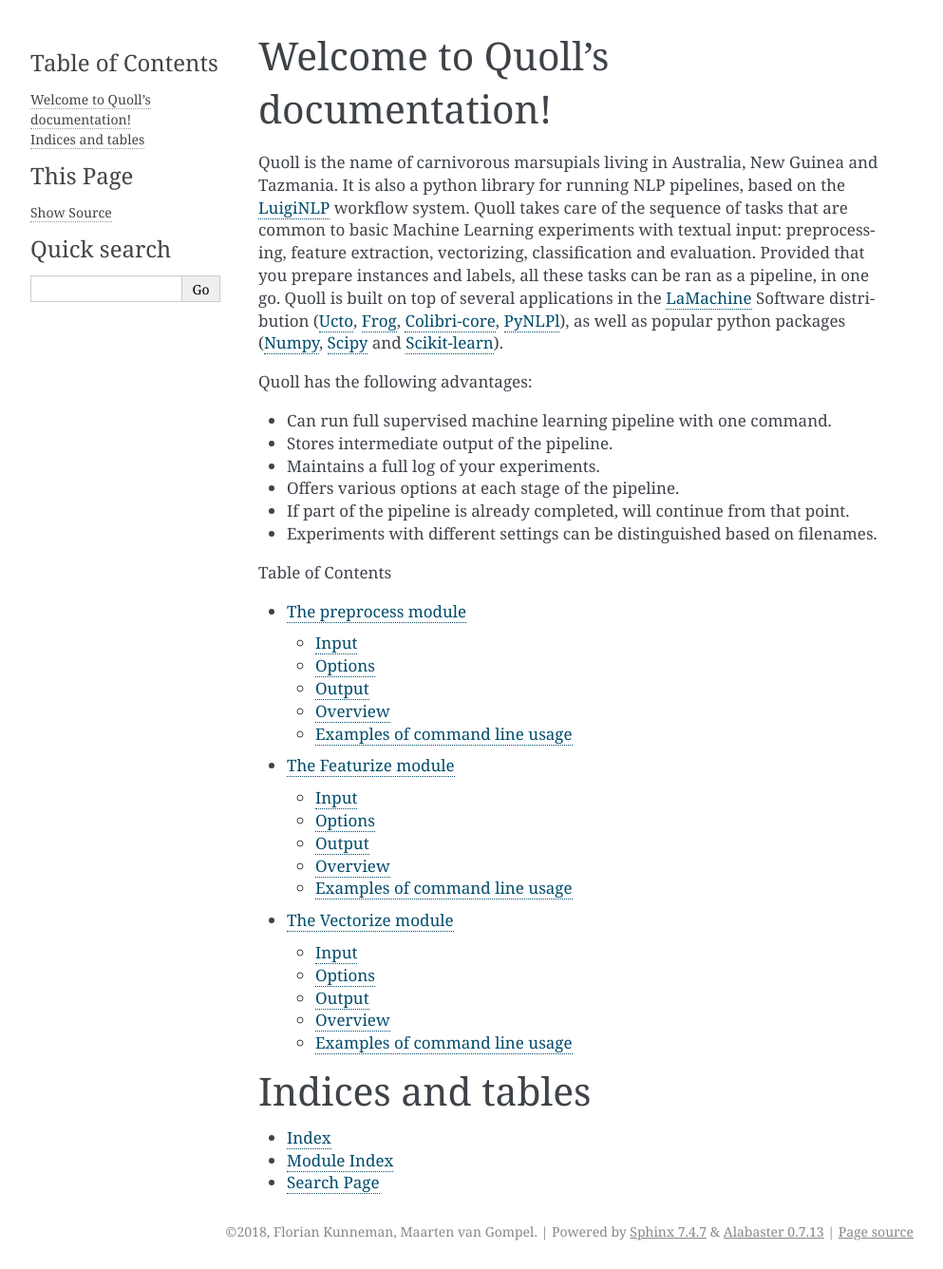
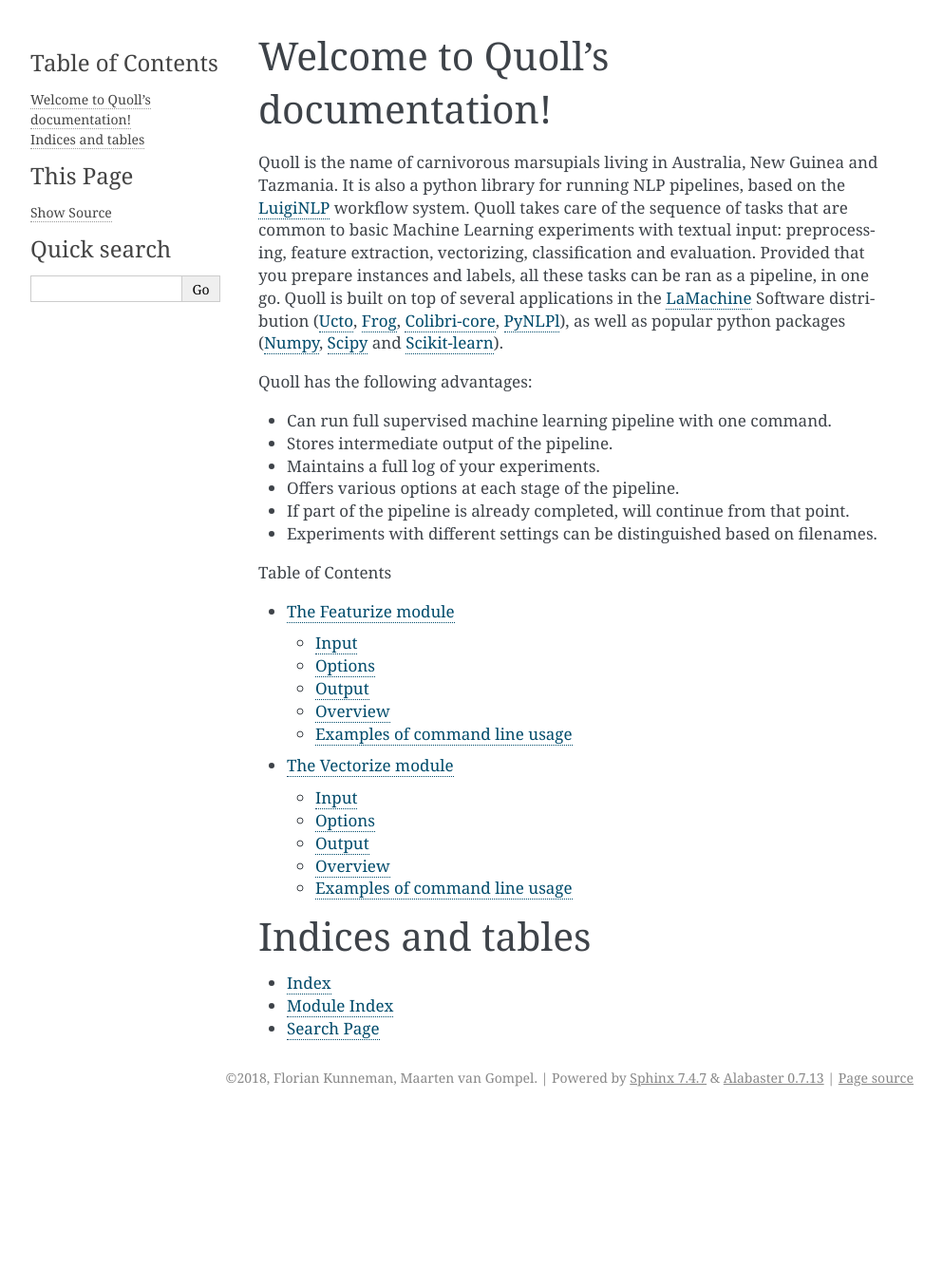
Before and after one commit to LanguageMachines/quoll, a Sphinx documentation site: the page built from docs/source/index.rst, in a window 1280 px wide. Shown: the whole page at 95% size, without its empty margins (148-1141 px from the left). Built offline with Sphinx 7.4.7, drawn with Linux system fonts in a browser that asks for light colours; after the commit the page ends 1174 px from its top, so only the background shows below that; some of the changed lines change nothing that is shown.

Commit message:
Update preprocess.rst
transferred documentation to code

```diff
--- a/docs/source/pipeline/preprocess.rst
+++ b/docs/source/pipeline/preprocess.rst
@@ -1,83 +1,4 @@
 
-The preprocess module
-==================================
-
-The preprocess module is the first module in the pipeline, taking care of basic text preprocessing tasks: tokenization (Ucto_ / Frog_), stemming and part-of-speech tagging (Frog_). Its output provides the input to the Featurize_ module.
-
-Input
---------
-
---inputfile             + The preprocess module takes text documents as input. They can come in two formats:
-                        1. Extension **.txt** - File with text documents on each line. Note that text documents with a linebreak will be seen as two separate documents
-                        2. Extension **.txtdir** - Directory with text documents (files ending with **.txt**).
-
-
-Options
---------
-
---tokconfig             + Give path to Ucto configuration file to tokenize the text documents applying Ucto
-                        + Using LaMachine, the path can be found in path-to-lamachine-directory/share/ucto/
-                        + Ucto supports several languages
-                        + Will not work if frogconfig is also specified
-                        + Output: **.tok.txt** or **.tok.txt**
-
---frogconfig            + Give path to frog configuration file to tokenize, stem and part-of-speech tag the textdocuments applying Frog.
-                        + Using Lamachine, the path can be found as path-to-lamachine-directory/share/frog/nld/frog.cfg
-                        + Frog currently only supports the Dutch language.
-                        + Will not work if tokconfig is also specified.
-                        + Output: **.frog.json** or **.frog.jsondir**
-
---strip-punctuation     + Boolean option; default is False
-                        + Choose to strip punctuation from text.
-
-Output
--------
-The output comes in one of the following four extensions, depending on the setting (see `Overview`_).
-
-:.tok.txt:
-  File with each token divided by a space
-:.tok.txtdir:
-  Directory with .tok.txt files
-:.frog.json:
-  Json-file where each document is a list of tokens, and each token is a dictionary with keys 'text', 'lemma' and 'pos'
-:.frog.jsondir:
-  Directory with .frog.json files
-
-
-Overview
---------
-
-+---------+------------+---------------+
-| Input   | Option     | Output        |
-+=========+============+===============+
-| .txt    | tokconfig  | .tok.txt      |
-+---------+------------+---------------+
-| .txt    | frogconfig | .frog.json    |
-+---------+------------+---------------+
-| .txtdir | tokconfig  | .tok.txtdir   |
-+---------+------------+---------------+
-| .txtdir | frogconfig | .frog.jsondir |
-+---------+------------+---------------+
-
-Examples of command line usage
---------
-
-**Tokenize text document and strip punctuation**
-
-$ luiginlp Preprocess --module quoll.classification_pipeline.modules.preprocess --inputfile docs.txt --tokconfig /mylamachinedir/share/ucto/tokconfig-nld --strip-punctuation
-
-**Tokenize directory with text documents**
-
-$ luiginlp Preprocess --module quoll.classification_pipeline.modules.preprocess --inputfile docs.txtdir --tokconfig /mylamachinedir/share/ucto/tokconfig-nld
-
-**Frog text document**
-
-$ luiginlp Preprocess --module quoll.classification_pipeline.modules.preprocess --inputfile docs.txt --frogconfig /mylamachinedir/share/frog/nld/frog.cfg
-
-**Frog directory with text documents and strip punctuation**
-
-$ luiginlp Preprocess --module quoll.classification_pipeline.modules.preprocess --inputfile docs.txt --frogconfig /mylamachinedir/share/frog/nld/frog.cfg --strip-punctuation
-
-.. _Ucto: https://languagemachines.github.io/ucto/
-.. _Frog: https://languagemachines.github.io/frog/
-.. _Featurize: featurize.rst
+.. automodule:: quoll.classification_pipeline.modules.preprocess
+    :members:
+    :undoc-members:
```
